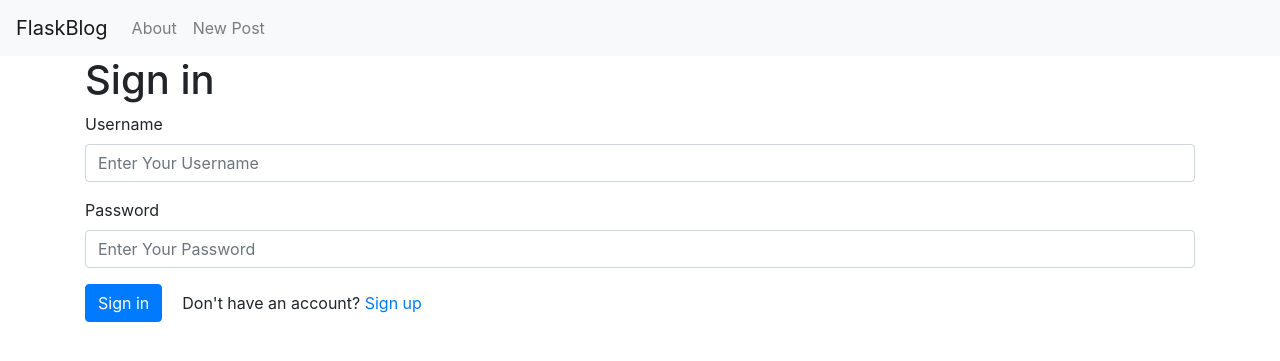
After one commit to mayurasandakalum/flask-web-app, a Flask app: page /login in a window 1280 px wide. The commit adds this page. Shown: the top 361 px of the page. Run offline with Flask 3, Linux system fonts and the light colour scheme; some libraries are stand-ins or nearby versions.

Commit message:
added login and signup

```diff
--- a/app.py
+++ b/app.py
@@ -1,11 +1,15 @@
 import sqlite3
 from flask import Flask, render_template, request, url_for, flash, redirect
 from werkzeug.exceptions import abort
+from flask_sqlalchemy import SQLAlchemy
+from flask_login import LoginManager, UserMixin, login_user, logout_user
+
 
 def get_db_connection():
     conn = sqlite3.connect('database.db')
     conn.row_factory = sqlite3.Row
     return conn
+
 
 def get_post(post_id):
     conn = get_db_connection()
@@ -16,8 +20,33 @@ def get_post(post_id):
         abort(404)
     return post
 
+
 app = Flask(__name__)
 app.config['SECRET_KEY'] = '123456789'
+app.config["SQLALCHEMY_DATABASE_URI"] = "sqlite:///db.sqlite"
+db = SQLAlchemy()
+
+login_manager = LoginManager()
+login_manager.init_app(app)
+
+
+class Users(UserMixin, db.Model):
+    id = db.Column(db.Integer, primary_key=True)
+    username = db.Column(db.String(250), unique=True, nullable=False)
+    password = db.Column(db.String(250), nullable=False)
+
+
+db.init_app(app)
+
+
+with app.app_context():
+    db.create_all()
+
+
+@login_manager.user_loader
+def loader_user(user_id):
+    return Users.query.get(user_id)
+
 
 @app.route('/')
 def index():
@@ -26,10 +55,12 @@ def index():
     conn.close()
     return render_template('index.html', posts=posts)
 
+
 @app.route('/<int:post_id>')
 def post(post_id):
     post = get_post(post_id)
     return render_template('post.html', post=post)
+
 
 @app.route('/create', methods=('GET', 'POST'))
 def create():
@@ -48,6 +79,7 @@ def create():
             return redirect(url_for('index'))
 
     return render_template('create.html')
+
 
 @app.route('/<int:id>/edit', methods=('GET', 'POST'))
 def edit(id):
@@ -70,6 +102,7 @@ def edit(id):
 
     return render_template('edit.html', post=post)
 
+
 @app.route('/<int:id>/delete', methods=('POST',))
 def delete(id):
     post = get_post(id)
@@ -79,3 +112,50 @@ def delete(id):
     conn.close()
     flash('"{}" was successfully deleted!'.format(post['title']))
     return redirect(url_for('index'))
+
+
+# @app.route('/signin')
+# def login():
+#     return render_template('signin.html')
+
+
+# @app.route('/signup', methods=('GET', 'POST'))
+# def signup():
+#     if request.method == 'POST':
+#         username = request.form['username']
+#         password = request.form['password']
+#         print("username:", username)
+#         print("password:", password)
+
+#     return render_template('signup.html')
+
+@app.route('/register', methods=["GET", "POST"])
+def register():
+    if request.method == "POST":
+        user = Users(username=request.form.get("username"),
+                     password=request.form.get("password"))
+        db.session.add(user)
+        db.session.commit()
+        return redirect(url_for("login"))
+    return render_template("sign_up.html")
+
+
+@app.route("/login", methods=["GET", "POST"])
+def login():
+    if request.method == "POST":
+        user = Users.query.filter_by(
+            username=request.form.get("username")).first()
+        if user.password == request.form.get("password"):
+            login_user(user)
+            return redirect(url_for("index"))
+    return render_template("login.html")
+
+
+@app.route("/logout")
+def logout():
+    logout_user()
+    return redirect(url_for("index"))
+
+
+if __name__ == '__main__':
+    app.run(debug=True)
--- a/templates/base.html
+++ b/templates/base.html
@@ -1,35 +1,23 @@
 <!DOCTYPE html>
 <html lang="en">
+
 <head>
   <!-- Required meta tags -->
   <meta charset="utf-8" />
-    <meta
-      name="viewport"
-      content="width=device-width, initial-scale=1, shrink-to-fit=no"
-    />
+  <meta name="viewport" content="width=device-width, initial-scale=1, shrink-to-fit=no" />
 
   <!-- Bootstrap CSS -->
-    <link
-      rel="stylesheet"
-      href="https://stackpath.bootstrapcdn.com/bootstrap/4.3.1/css/bootstrap.min.css"
-      integrity="sha384-ggOyR0iXCbMQv3Xipma34MD+dH/1fQ784/j6cY/iJTQUOhcWr7x9JvoRxT2MZw1T"
-      crossorigin="anonymous"
-    />
+  <link rel="stylesheet" href="https://stackpath.bootstrapcdn.com/bootstrap/4.3.1/css/bootstrap.min.css"
+    integrity="sha384-ggOyR0iXCbMQv3Xipma34MD+dH/1fQ784/j6cY/iJTQUOhcWr7x9JvoRxT2MZw1T" crossorigin="anonymous" />
 
   <title>{% block title %} {% endblock %}</title>
 </head>
+
 <body>
   <nav class="navbar navbar-expand-md navbar-light bg-light">
     <a class="navbar-brand" href="{{ url_for('index')}}">FlaskBlog</a>
-      <button
-        class="navbar-toggler"
-        type="button"
-        data-toggle="collapse"
-        data-target="#navbarNav"
-        aria-controls="navbarNav"
-        aria-expanded="false"
-        aria-label="Toggle navigation"
-      >
+    <button class="navbar-toggler" type="button" data-toggle="collapse" data-target="#navbarNav"
+      aria-controls="navbarNav" aria-expanded="false" aria-label="Toggle navigation">
       <span class="navbar-toggler-icon"></span>
     </button>
     <div class="collapse navbar-collapse" id="navbarNav">
@@ -42,6 +30,15 @@
         </li>
       </ul>
     </div>
+    {% if current_user.is_authenticated %}
+    <div class="collapse navbar-collapse" id="navbarNav">
+      <ul class="navbar-nav" style="display: flex; justify-content: flex-end; width: 100%;">
+        <li class="nav-item">
+          <a class="nav-link" href="{{url_for('logout')}}">Log out</a>
+        </li>
+      </ul>
+    </div>
+    {% endif %}
   </nav>
   <div class="container">
     {% for message in get_flashed_messages() %}
@@ -51,20 +48,15 @@
 
   <!-- Optional JavaScript -->
   <!-- jQuery first, then Popper.js, then Bootstrap JS -->
-    <script
-      src="https://code.jquery.com/jquery-3.3.1.slim.min.js"
+  <script src="https://code.jquery.com/jquery-3.3.1.slim.min.js"
     integrity="sha384-q8i/X+965DzO0rT7abK41JStQIAqVgRVzpbzo5smXKp4YfRvH+8abtTE1Pi6jizo"
-      crossorigin="anonymous"
-    ></script>
-    <script
-      src="https://cdnjs.cloudflare.com/ajax/libs/popper.js/1.14.7/umd/popper.min.js"
+    crossorigin="anonymous"></script>
+  <script src="https://cdnjs.cloudflare.com/ajax/libs/popper.js/1.14.7/umd/popper.min.js"
     integrity="sha384-UO2eT0CpHqdSJQ6hJty5KVphtPhzWj9WO1clHTMGa3JDZwrnQq4sF86dIHNDz0W1"
-      crossorigin="anonymous"
-    ></script>
-    <script
-      src="https://stackpath.bootstrapcdn.com/bootstrap/4.3.1/js/bootstrap.min.js"
+    crossorigin="anonymous"></script>
+  <script src="https://stackpath.bootstrapcdn.com/bootstrap/4.3.1/js/bootstrap.min.js"
     integrity="sha384-JjSmVgyd0p3pXB1rRibZUAYoIIy6OrQ6VrjIEaFf/nJGzIxFDsf4x0xIM+B07jRM"
-      crossorigin="anonymous"
-    ></script>
+    crossorigin="anonymous"></script>
 </body>
+
 </html>
--- /dev/null
+++ b/templates/login.html
@@ -0,0 +1,27 @@
+{% extends 'base.html' %}
+
+{% block content %}
+<h1>{% block title %} Sign in {% endblock %}</h1>
+
+<form method="post">
+    <div class="form-group w">
+        <label for="username">Username</label>
+        <input type="email" name="username" placeholder="Enter Your Username" class="form-control"
+            value="{{ request.form['username'] }}"></input>
+    </div>
+
+    <div class="form-group">
+        <label for="password">Password</label>
+        <input type="password" name="password" placeholder="Enter Your Password" class="form-control"
+            value="{{ request.form['password'] }}"></input>
+    </div>
+    <div style="display: flex; flex-direction: row; align-items: center;">
+        <div class="form-group" style="margin-right: 20px;">
+            <button type="submit" class="btn btn-primary">Sign in</button>
+        </div>
+        <div>
+            <p>Don't have an account? <a href="{{ url_for('register') }}">Sign up</a></p>
+        </div>
+    </div>
+</form>
+{% endblock %}
```
Also changed, not shown: templates/index.html (+17 -3 lines), templates/sign_up.html (added, +27 -0 lines), instance/db.sqlite (added). Lines whose indentation alone changed are shown as unchanged.
